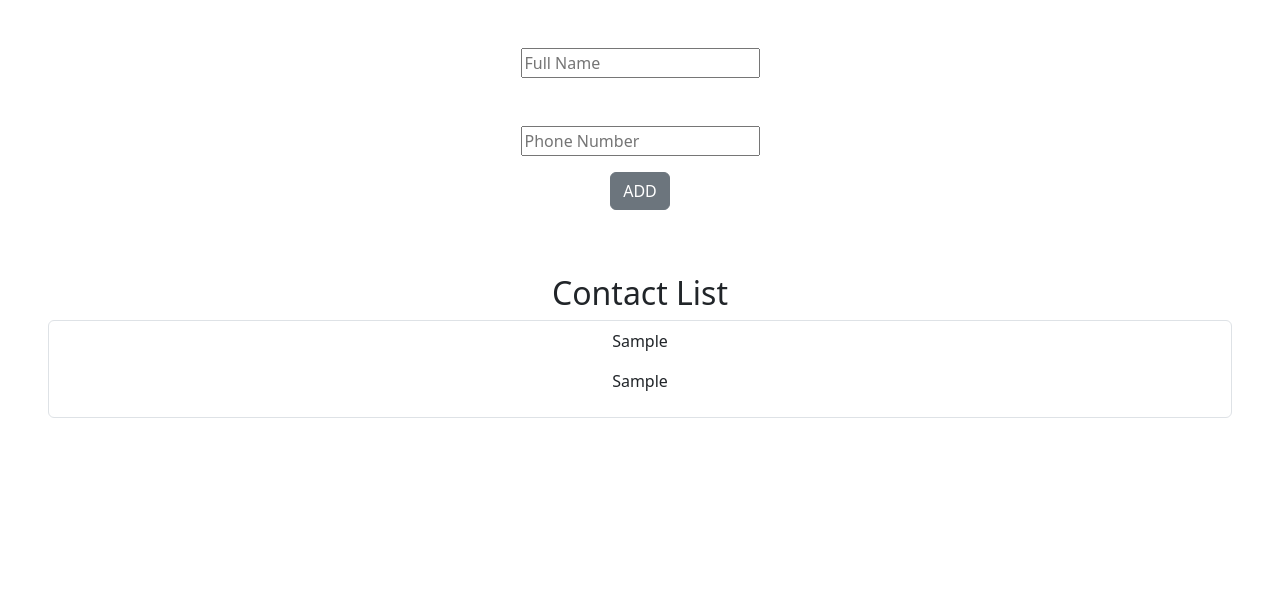
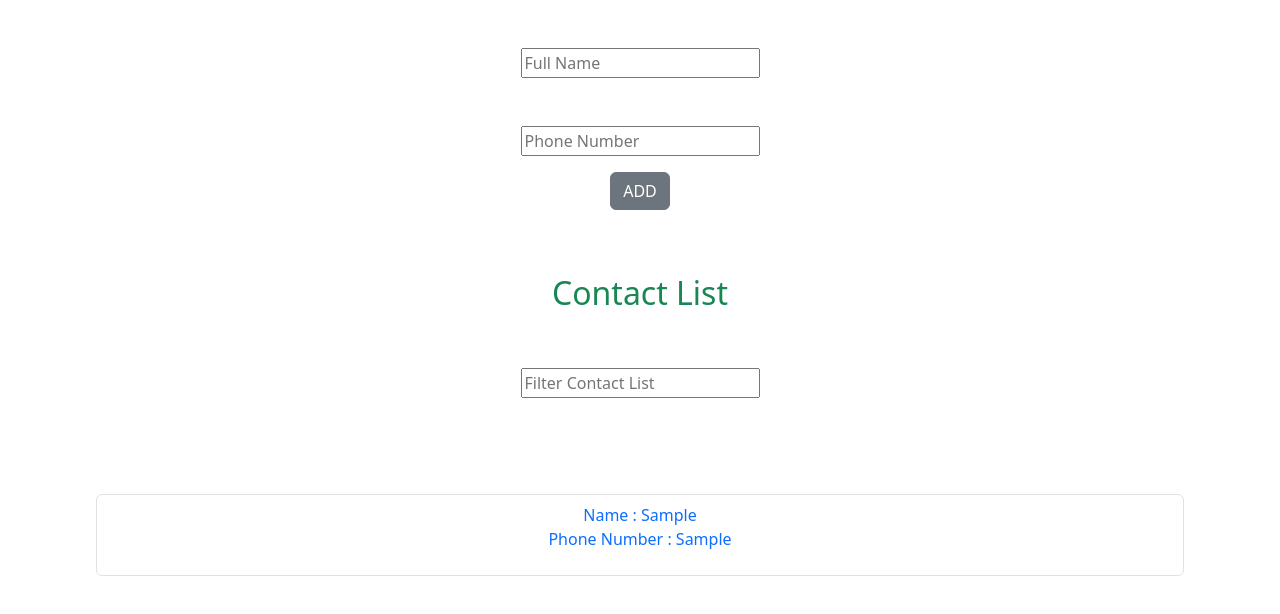
Before and after one commit to oykuky/Learn-React, a React (Create React App) app in the folder contactsapp/: page / in a window 1280 px wide. Both pictures are taken after typing "Sample", "Sample" into the empty fields and a click on the button "ADD". Shown: the top 614 px of the page. Built offline with nearby package versions, Linux system fonts and the light colour scheme.

Commit message:
filtered added

```diff
--- a/contactsapp/src/components/Contacts/List/index.js
+++ b/contactsapp/src/components/Contacts/List/index.js
@@ -1,26 +1,33 @@
-import React from 'react'
+import {useState} from 'react'
 import {ListGroup,ListGroupItem} from 'reactstrap'
 
 //PROPS SÜSLÜ PARANTEZLER İÇİNDE TANIMLA !!!!!!!!!
 function List({listofcontacts}) {
    // props 'u map ile kullanabilmek için bir array olmalı
-  if (!Array.isArray(listofcontacts)) {
-    return <div>Error: listofcontacts prop should be an array.</div>;
-}
+  const [filterText,setFilterText] = useState('')
+
+  const filtered = listofcontacts.filter((item) => {
+    return Object.keys(item).some((key) =>
+      item[key].toString().toLowerCase().includes(filterText.toLowerCase())
+     )
+  })
+  console.log(filtered)
   return (
     <div className='m-5'>
-        <h2>Contact List</h2>
+        <h2 className='text-success'>Contact List</h2>
 
+        {/* filterText State'i: Bu state, kullanıcının filtreleme için yazdığı metni tutar
+         Kullanıcının girdisi her değiştiğinde,bu state güncellenir.
+        onChange Olayı: Kullanıcı herhangi bir giriş yaptığında, onChange olayı tetiklenir ve yeni değeri setFilterText işlevi ile filterText state'ine atanır. */}
+        <input className='m-5' placeholder='Filter Contact List' value={filterText} onChange={(e) => setFilterText(e.target.value)} />
 
-        <ListGroup>
-          {listofcontacts.map((p , index) => (
-             <ListGroupItem key={index}>
-              <p> {p.fullName}</p>
-              <p> {p.phone_number}</p>
+        <ListGroup className='m-5'>
+
+          {filtered.map((p , index) => (
+             <ListGroupItem key={index} className='text-primary'>
+              <p> Name : {p.fullName} <br/> Phone Number : {p.phone_number}</p>
              </ListGroupItem>
-
-          ))}
-
+           ))}
         </ListGroup>
 
     </div>
```
